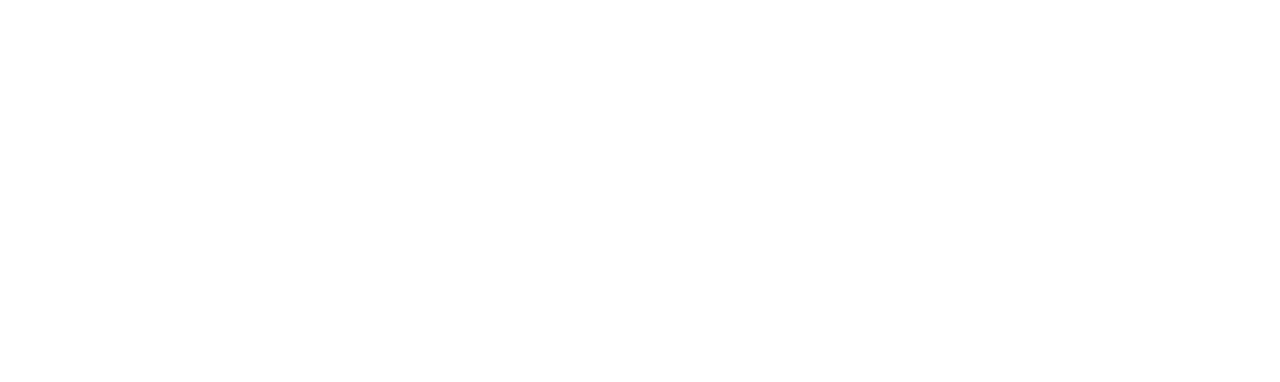
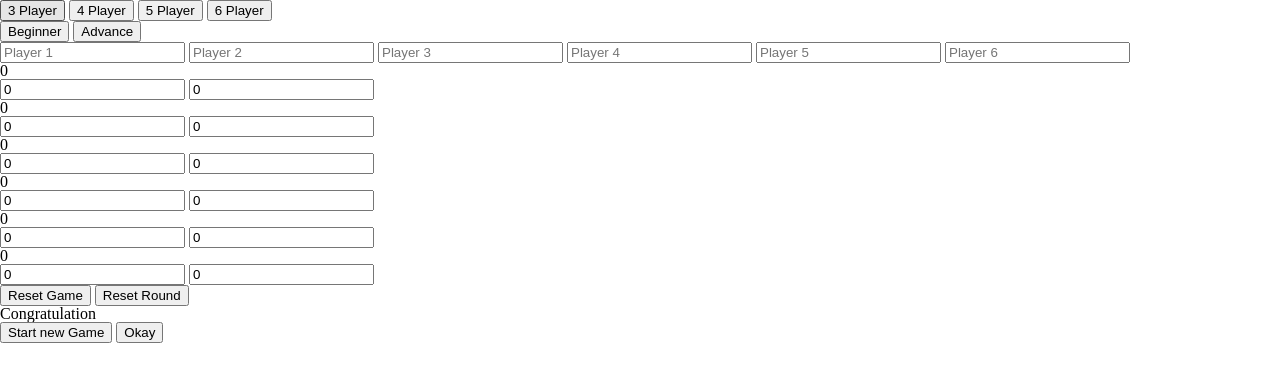
Before and after one commit to Heikchen/Wizard-Points, a plain HTML site: page index.html in a window 1280 px wide. Drawn offline with Linux system fonts and the light colour scheme.

Commit message:
added main structure html

```diff
--- a/index.html
+++ b/index.html
@@ -9,6 +9,67 @@
     <title>Document</title>
 </head>
 <body>
+    <div class="container">
+        <div class ="player-selection-box">
+            <button id="player3">3 Player</button>
+            <button id="player4">4 Player</button>
+            <button id="player5">5 Player</button>
+            <button id="player6">6 Player</button>
+        </div>
+        <div class="choose-variante">
+            <button id="beginner">Beginner</button>
+            <button id="advance">Advance</button>
+        </div>
+        <div class="points-box">
+            <div class="points-names">
+                <input placeholder="Player 1" type="text" id="name1">
+                <input placeholder="Player 2" type="text" id="name2">
+                <input placeholder="Player 3" type="text" id="name3">
+                <input placeholder="Player 4" type="text" id="name4">
+                <input placeholder="Player 5" type="text" id="name5">
+                <input placeholder="Player 6" type="text" id="name6">
+            </div>
+         <div class="points-elements-1">
+                <p>0</p>
+                <input placeholder="0" type="number" id="trick-take-1" value="0">
+                <input placeholder="0" type="number" id="trick-get-1" value="0">
+            </div>
+            <div class="points-elements-2">
+                <p>0</p>
+                <input placeholder="0" type="number" id="trick-take-2" value="0">
+                <input placeholder="0" type="number" id="trick-get-2" value="0">
+            </div>
+            <div class="points-elements-3">
+                <p>0</p>
+                <input placeholder="0" type="number" id="trick-take-3" value="0">
+                <input placeholder="0" type="number" id="trick-get-3" value="0">
+            </div>
+            <div class="points-elements-4">
+                <p>0</p>
+                <input placeholder="0" type="number" id="trick-take-4" value="0">
+                <input placeholder="0" type="number" id="trick-get-4" value="0">
+            </div>
+            <div class="points-elements-5">
+                <p>0</p>
+                <input placeholder="0" type="number" id="trick-take-5" value="0">
+                <input placeholder="0" type="number" id="trick-get-5" value="0">
+            </div>
+            <div class="points-elements-6">
+                <p>0</p>
+                <input placeholder="0" type="number" id="trick-take-6" value="0">
+                <input placeholder="0" type="number" id="trick-get-6" value="0">
+            </div>
+        </div>
+        <div class="reset-box">
+<button id="reset-game-btn">Reset Game</button>
+<button id="reset-round-btn">Reset Round</button>
+        </div>
+        <div class="winner-box">
+            <p>Congratulation</p>
+            <button id="new-game-btn">Start new Game</button>
+            <button id="ok-btn">Okay</button>
+        </div>
+    </div>
   <script src="script.js"></script>
 </body>
 </html>
```
